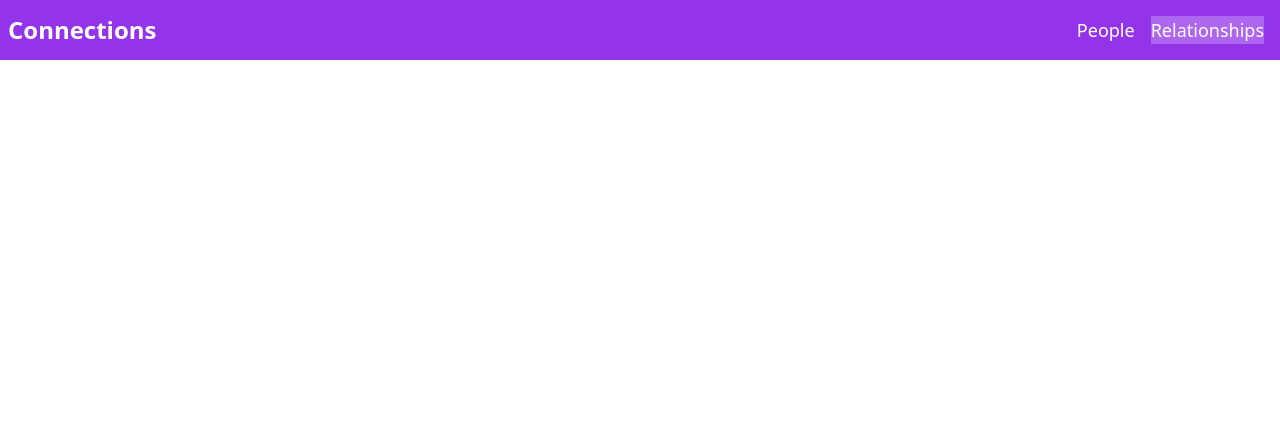
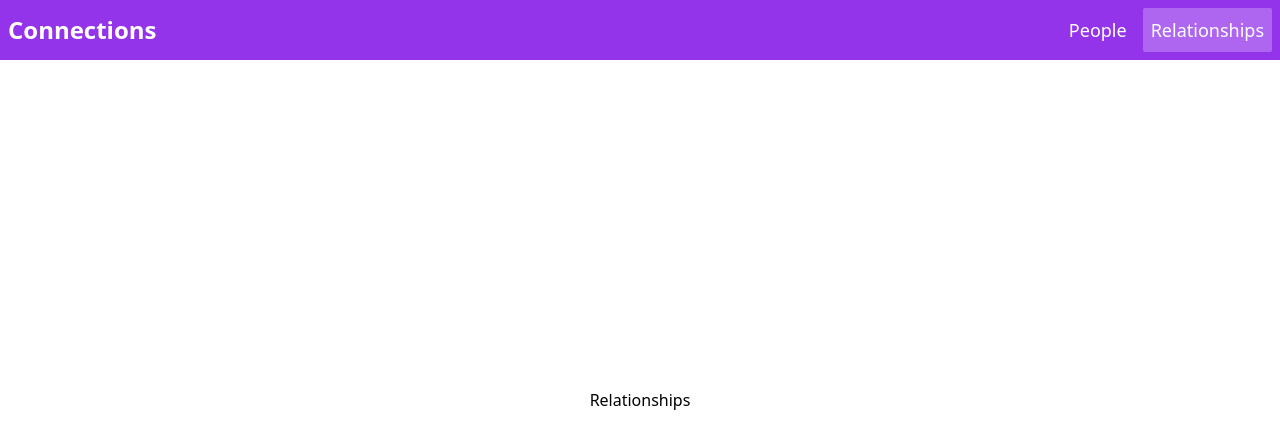
Before and after one commit to manqobasukati/assesment-interview-app, a Next.js app: page /relationships in a window 1280 px wide. Shown: the top 448 px of the page. Built offline with nearby package versions, Linux system fonts and the light colour scheme.

Commit message:
building blocks

```diff
--- a/components/navigation.tsx
+++ b/components/navigation.tsx
@@ -26,14 +26,14 @@ const Navigation = () => {
       return;
     }
     if (activeItem.name === item.name) {
-      return 'bg-white bg-opacity-25';
+      return 'bg-white bg-opacity-25 p-2 rounded-sm';
     }
   };
 
   return (
     <div className="absolute left-0 top-0 w-full bg-purple-600 flex p-2 items-center justify-between text-white">
       <div className=" text-2xl font-bold">Connections</div>
-      <div className="flex gap-4 text-lg p-2">
+      <div className="flex gap-4 text-lg items-center justify-center">
         {navigationItem.map((item: NavigationItem, index) => {
           return (
             <div className={activeOrNot(item)} key={index}>
--- a/package.json
+++ b/package.json
@@ -8,6 +8,7 @@
     "lint": "next lint"
   },
   "dependencies": {
+    "material-design-icons": "^3.0.1",
     "next": "12.0.7",
     "react": "17.0.2",
     "react-dom": "17.0.2"
--- /dev/null
+++ b/pages/people.ts
@@ -0,0 +1,9 @@
+import { Person } from '../types/Person.model';
+
+export const people: Person = {
+  Manqoba: ['Andile'],
+  Andile: ['Maseko', 'Msime'],
+  Simphiwe: ['Sinqobile'],
+};
+
+export default people;
--- a/pages/relationships/index.tsx
+++ b/pages/relationships/index.tsx
@@ -3,8 +3,9 @@ import Navigation from '../../components/navigation';
 
 const Relationships: NextPage = () => {
   return (
-    <div>
+    <div className=" flex items-center justify-center  h-screen w-full">
       <Navigation />
+      <div>Relationships</div>
     </div>
   );
 };
--- a/styles/Home.module.css
+++ b/styles/Home.module.css
@@ -1,3 +1,5 @@
+
+
 .container {
   padding: 0 2rem;
 }
--- a/styles/globals.css
+++ b/styles/globals.css
@@ -1,3 +1,6 @@
 @tailwind base;
 @tailwind components;
+.icon-settler {
+  @apply flex p-2 items-center justify-center rounded-full;
+}
 @tailwind utilities;
--- /dev/null
+++ b/types/Person.model.ts
@@ -0,0 +1,3 @@
+export interface Person {
+  [key: string]: string[];
+}
```
Also changed, not shown: localStorageHandler.ts (added, +39 -0 lines), 1 other file (tests, documents, lock files or other folders).
